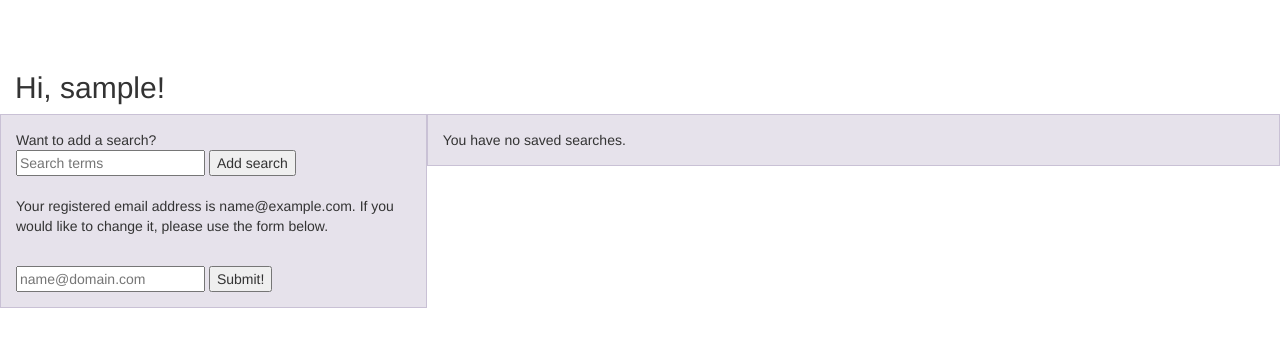
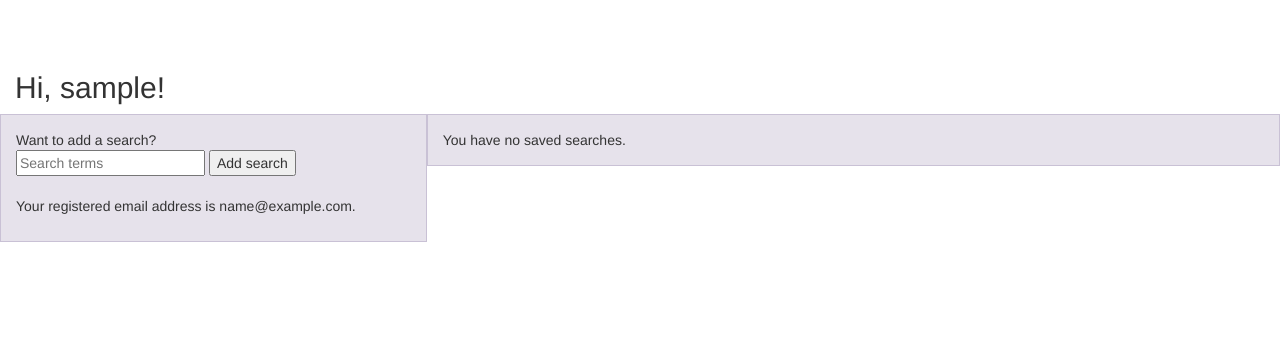
Before and after one commit to annyanich/mensa-tracker, a Flask app: page /index.html in a window 1280 px wide. Shown: the part 198-545 px from the top of the page. Run offline with Flask 2, Linux system fonts and the light colour scheme; the visitor is signed in with stand-in values (Sample User, id 1); data comes from the database, SQL or seed files in the repository; data that the repository does not hold is empty; parts of the project's set-up code (start-up, migrations or seed data) failed here and were passed over; some libraries are stand-ins or nearby versions.

Commit message:
Disable manual email entry
index.html: Remove HTML form used to enter an email address.

views.py: Remove the route '/email_entry' and the corresponding function
"add_user_email()"

```diff
--- a/app/templates/index.html
+++ b/app/templates/index.html
@@ -98,16 +98,10 @@
           <br>
           {% if current_user.email == None %}
             <p>I need your email address to send email alerts to you.
-                Please enter it with the below form.</p><br>
+            </p><br>
           {% else %}
             <p>Your registered email address is {{ current_user.email }}.
-            If you would like to change it, please use the form below.</p><br>
           {% endif %}
-          <form action="/email_entry" method="POST">
-              <input type="email" name="email"
-                     placeholder="name@domain.com"/>
-              <input type="submit" value="Submit!" />
-          </form>
         </div>
         <div class="col-lg-8">
          {% if current_user.searches.all() %}
--- a/app/views.py
+++ b/app/views.py
@@ -78,17 +78,6 @@ def oauth_callback():
     return redirect(url_for('index'))
 
 
-@app.route('/email_entry', methods=['POST'])
-def add_user_email():
-    if current_user.is_anonymous:
-        flash('You need to be logged in to do that.')
-        return redirect(url_for('index'))
-    email = request.form['email']
-    current_user.email = email
-    db.session.commit()
-    return redirect(url_for('index'))
-
-
 @app.route('/add_search', methods=['POST'])
 def add_search():
     if current_user.is_anonymous:
```
